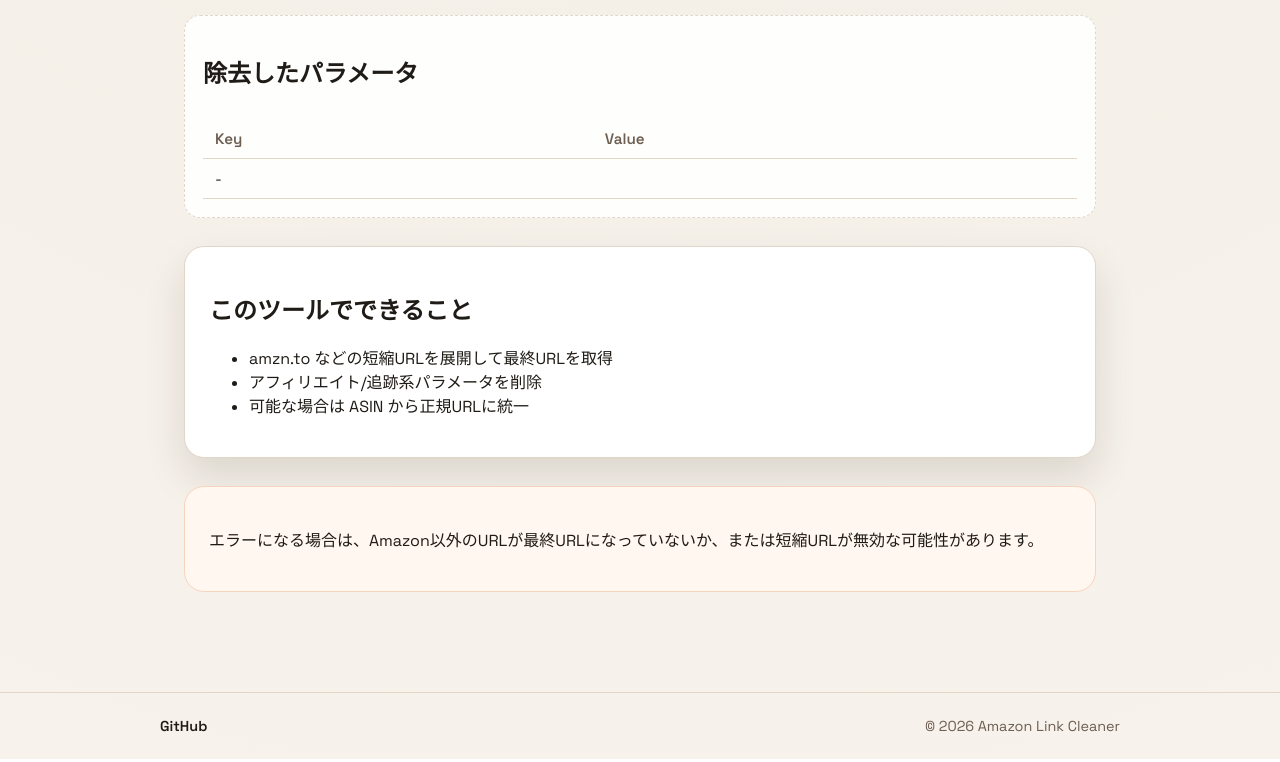
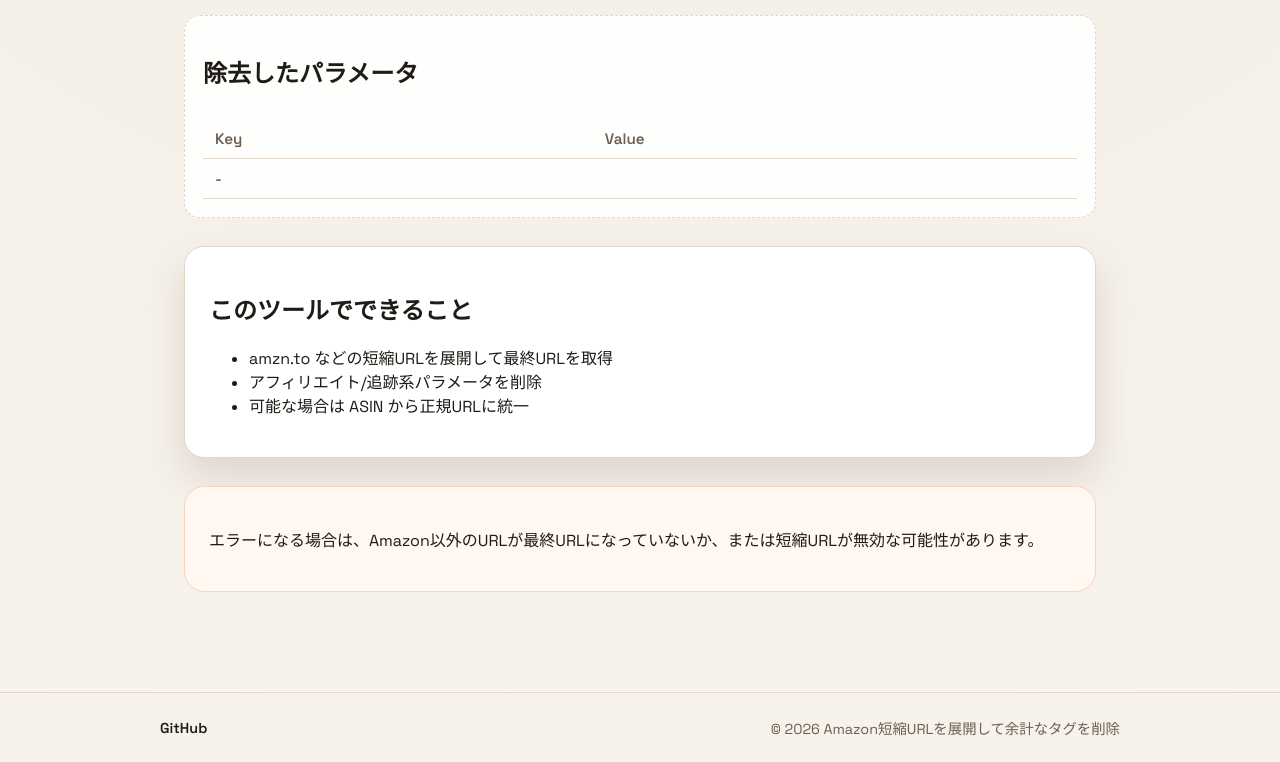
Before and after one commit to big-mon/amazon-link-cleaner-cloudflare, a website: page public/index.html in a window 1280 px wide. Shown: the part 825-1587 px from the top of the page. Drawn offline with Linux system fonts and the light colour scheme.

Commit message:
chore: フッターを編集

```diff
--- a/public/index.html
+++ b/public/index.html
@@ -124,7 +124,7 @@
         >
           GitHub
         </a>
-        <span>© 2026 Amazon Link Cleaner</span>
+        <span>© 2026 Amazon短縮URLを展開して余計なタグを削除</span>
       </div>
     </footer>
 
```
